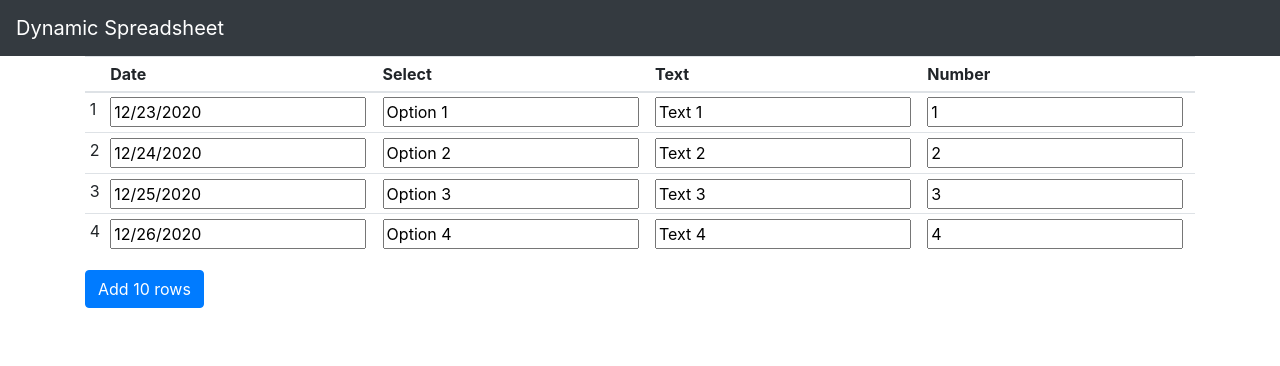
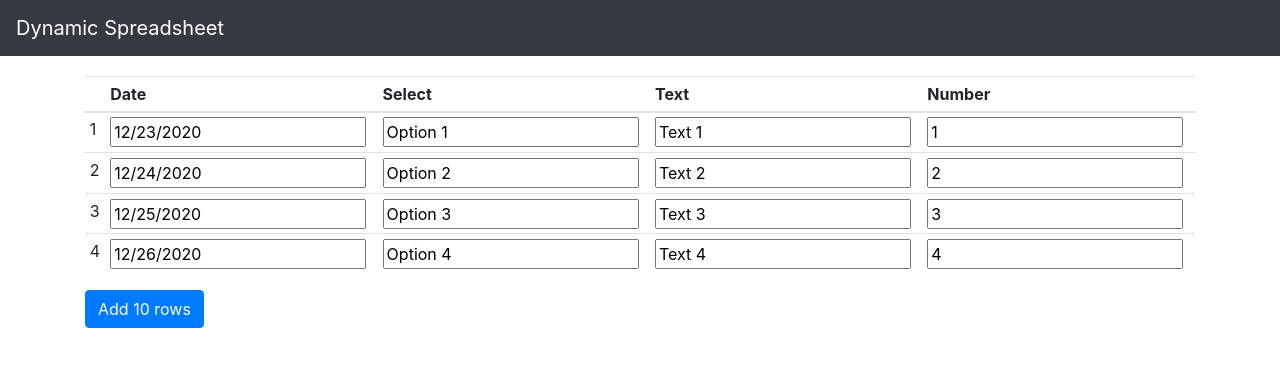
Before and after one commit to josecoliveira/dynamic-spreadsheet, a React (Create React App) app: page / in a window 1280 px wide. Shown: the top 366 px of the page. Built offline with nearby package versions, Linux system fonts and the light colour scheme.

Commit message:
Padding on content

```diff
--- a/src/App.css
+++ b/src/App.css
@@ -1,4 +1,4 @@
-/* .App {
-  text-align: center;
+.content {
+  padding-top: 20px;
+  padding-bottom: 20px;
 }
- */
--- a/src/App.js
+++ b/src/App.js
@@ -15,7 +15,7 @@ class App extends React.Component {
         <Navbar bg="dark" variant="dark">
           <Navbar.Brand href="\">Dynamic Spreadsheet</Navbar.Brand>
         </Navbar>
-        <Container>
+        <Container className="content">
           <DynamicSpreadsheet />
         </Container>
       </div>
```
